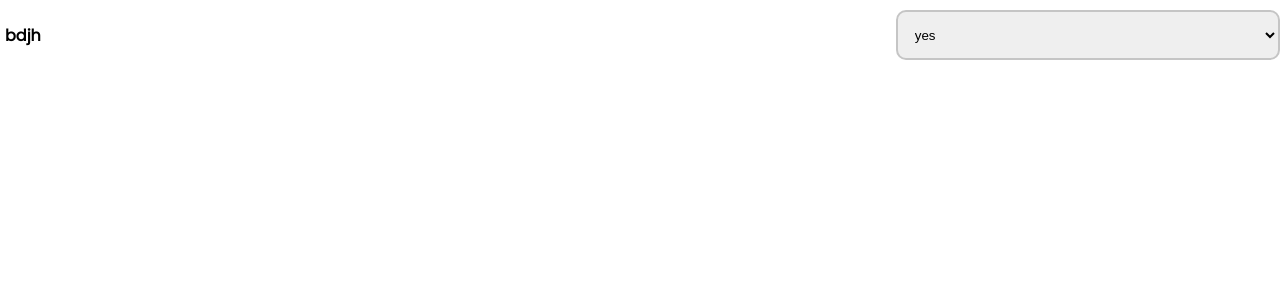
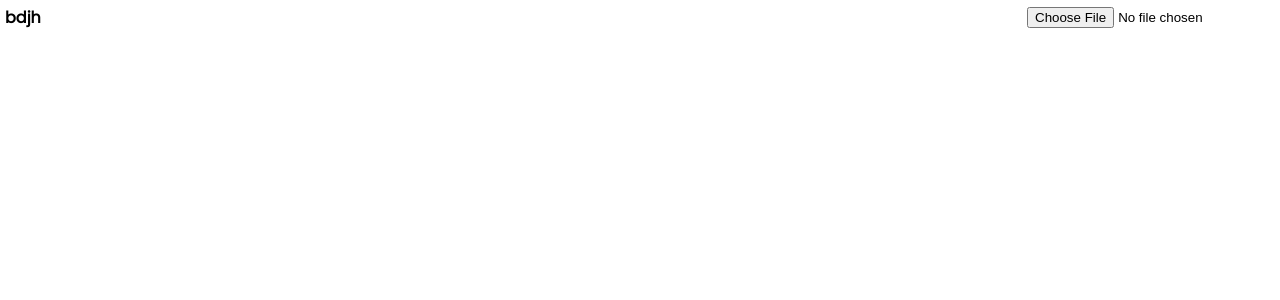
Before and after one commit to mohammad-kassem/survey-builder-frontend, a React (Create React App) app: page / in a window 1280 px wide. Shown: the top 300 px of the page. Built offline with nearby package versions, Linux system fonts and the light colour scheme.

Commit message:
feat: implementing Image componenet

```diff
--- a/src/App.js
+++ b/src/App.js
@@ -10,6 +10,7 @@ import Color from "./components/Color";
 import Number from "./components/Number";
 import Range from "./components/Range";
 import Dropdown from "./components/Dropdown";
+import Image from "./components/Image";
 
 
 
@@ -79,7 +80,7 @@ function App() {
         <Register register={register}/>
       }></Route>
       <Route path="/" element = {
-        <Dropdown question={question} answer={answer} options={options}/>
+        <Image question={question} answer={answer} options={options}/>
       }></Route>
     </Routes>
   )
--- /dev/null
+++ b/src/components/Image.js
@@ -0,0 +1,17 @@
+import { useState } from "react";
+
+
+function Image({question, answer}){
+    const [input, setInput] = useState("");
+    console.log(input);
+    return(
+    <div className="input-container">
+        <label>{question.text}</label>
+        <input type="file" accept="image/*" id={"question" + question.id} value={input} required onChange={function(e){
+            setInput(e.target.value);
+        }}></input>
+    </div>
+    )
+}
+
+export default Image;
```
